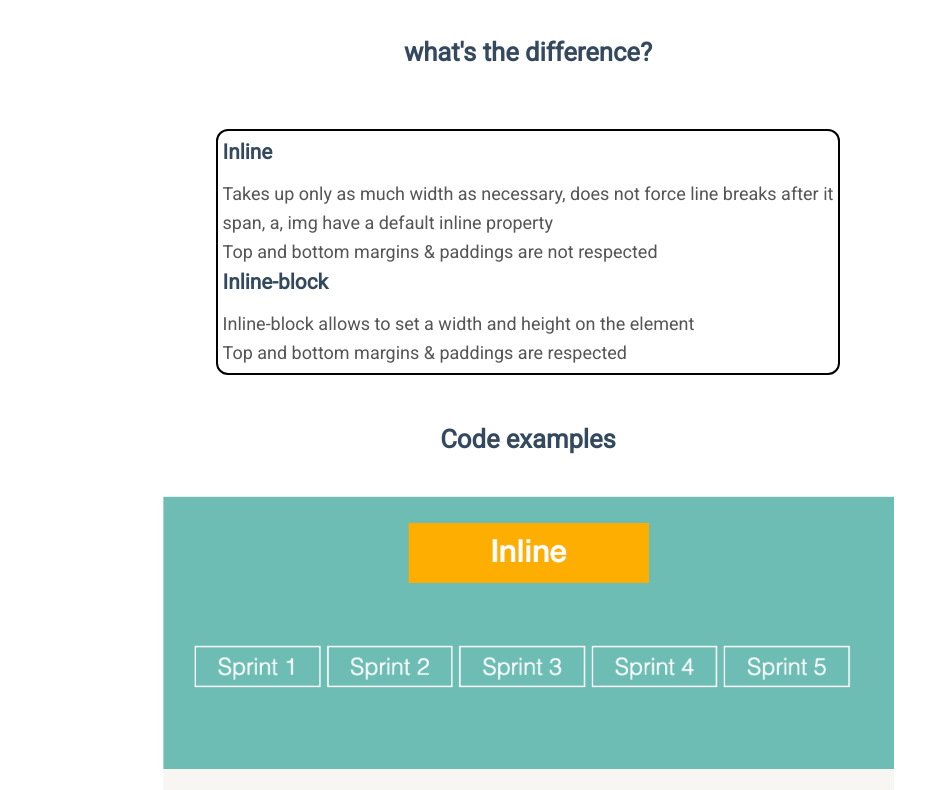
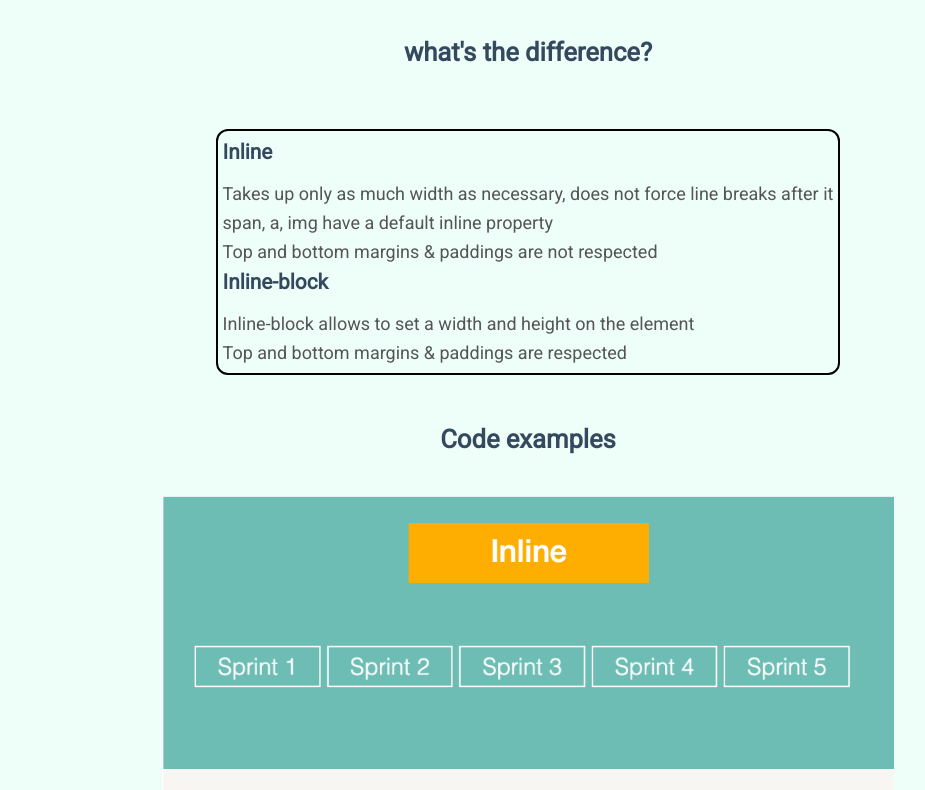
Before and after one commit to angelayknz/angelayknz.github.io, a plain HTML site: page blog/html-css.html in a window 1280 px wide. Shown: the part 158-948 px from the top of the page, without its empty margins (112-1037 px from the left). Drawn offline with Linux system fonts and the light colour scheme; files that its build step writes are made by us from their sources; a web font is replaced by a local one.

Commit message:
css blog

```diff
--- a/blog/html-css.html
+++ b/blog/html-css.html
@@ -13,6 +13,7 @@
 *{
   box-sizing: border-box;
   font-family: 'Roboto', sans-serif;
+  background-color: rgb(238, 254, 249);
 }
 .main-nav {
   margin-top: 25px;
```
